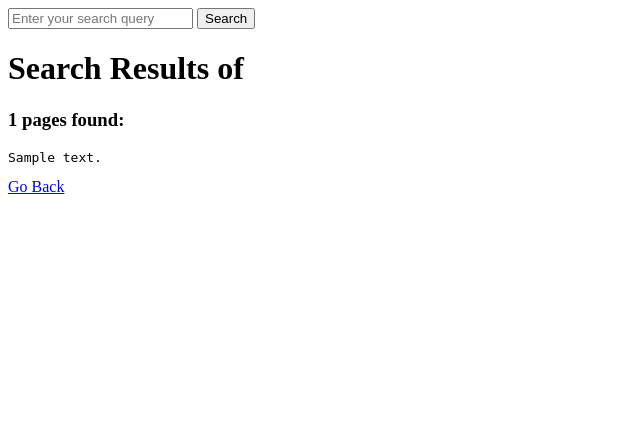
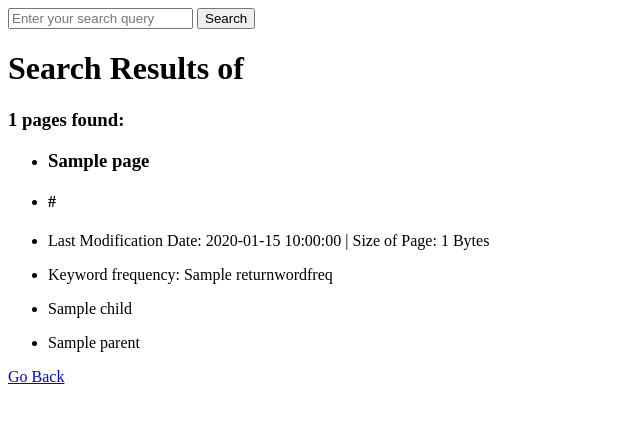
Before and after one commit to codingnewton/PythonSearchEngine, a Flask app: template templates/results.html in a window 1280 px wide. Shown: the top 423 px of the page, without its empty margins (0-640 px from the left). Run offline with Flask 3, Linux system fonts and the light colour scheme; the template is opened without the code that fills it: most values are stand-ins (such as "Sample title", 1, 10 or a date in 2020).

Commit message:
UI element modulized

```diff
--- a/WeBUI.py
+++ b/WeBUI.py
@@ -21,14 +21,13 @@ def search():
     query = request.form['query']
     #sorting/ranking operation
     spider.export('return')
-    with open("spider_result.txt", 'r', encoding="utf-8") as file:
-        content = file.read()
-    with open(r"spider_result.txt", "r", encoding="utf-8") as file:
-        count = int(len(file.readlines())/7)
-    # Perform search operations here
-    content_with_links = re.sub(r'(https?://\S+)', r'<a href="\1">\1</a>', content)
+    #with open("spider_result.txt", 'r', encoding="utf-8") as file:
+    #    content = file.read()
+    #with open(r"spider_result.txt", "r", encoding="utf-8") as file:
+    count = 297 #int(len(file.readlines())/7)
+    #content_with_links = re.sub(r'(https?://\S+)', r'<a href="\1">\1</a>', content)
     # Render search results
-    return render_template('results.html', content=content_with_links, query=query, numOfPage=count)
+    return render_template('results.html', content=spider.HTML_list, query=query, numOfPage=count)
 
 if __name__ == '__main__':
     app.run(debug=True)
--- a/templates/results.html
+++ b/templates/results.html
@@ -11,7 +11,26 @@
     <h1>Search Results of {{query}}</h1>
     <h3>{{numOfPage}} pages found:</h3>
     <!-- Display search results here -->
-    <pre>{{content | safe }}</pre>
+    <!--<pre>{{content | safe }}</pre>-->
+
+    <ul>
+        {% for page in content %}
+            <li><h3>{{page.title}}</h3> </li>
+            <li><h4>{{page.url}}</h4></li>
+            <li><p>Last Modification Date: {{page.last_mod_date}} | Size of Page: {{page.file_size}} Bytes</p></li>
+            <li><p>Keyword frequency: {{page.returnwordfreq(10)}}</p></li>
+            <li>
+                {% for child in page.child_link %}
+                    <p>{{child}}</p>
+                {% endfor %}
+            </li>
+            <li>
+                {% for parent in page.parent_link %}
+                    <p>{{parent}}</p>
+                {% endfor %}
+            </li>
+        {% endfor %}
+    </ul>
     <a href="/" class="btn">Go Back</a>
 </body>
 </html>
```
Also changed, not shown: indexertest.db.
